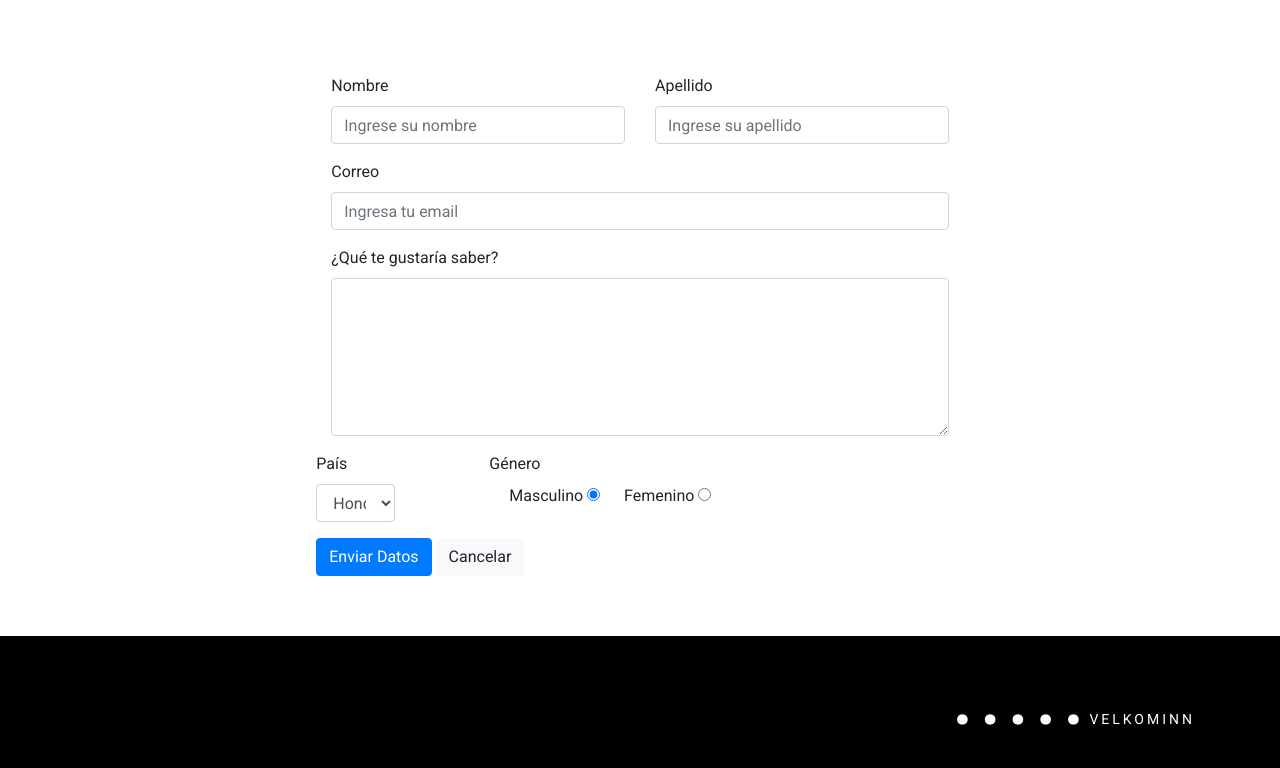
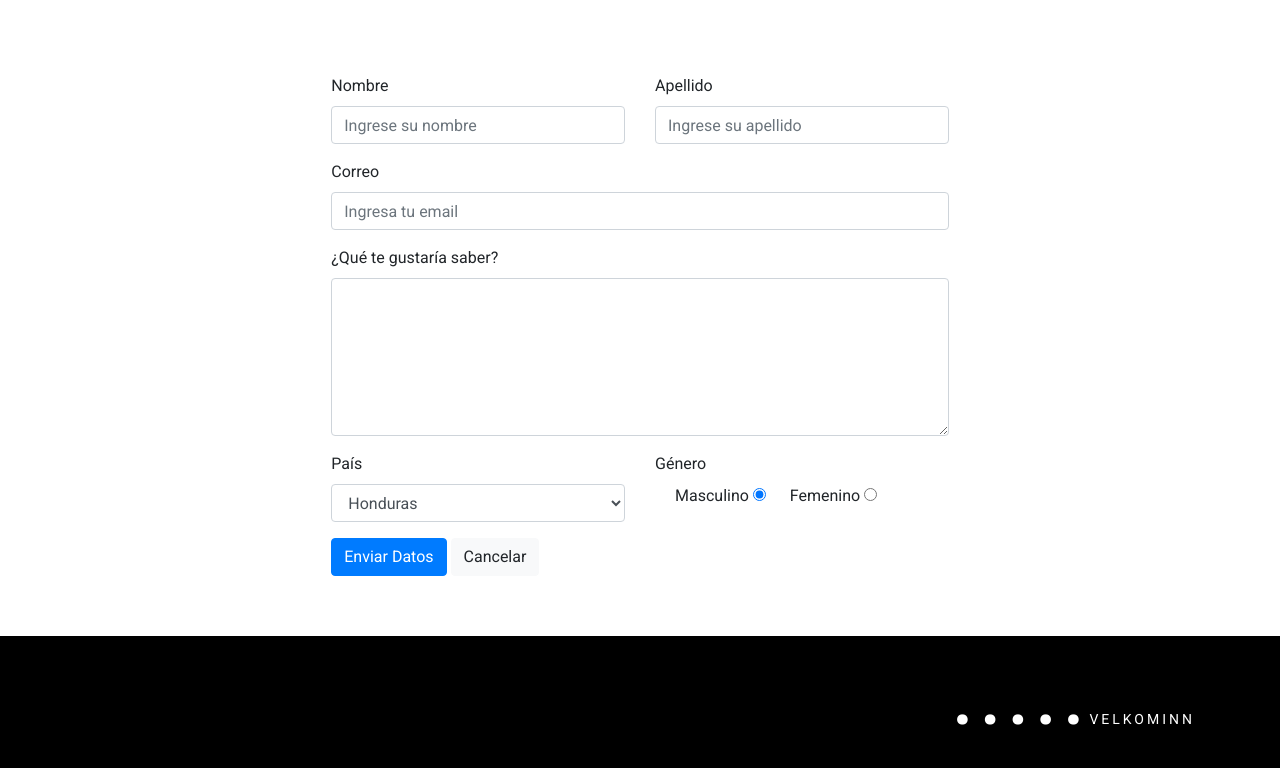
Before and after one commit to Isabellamarieg342/velkomin, a plain HTML site: page contacto.html in a window 1280 px wide. Shown: the part 442-1210 px from the top of the page. Drawn offline with nearby package versions, Linux system fonts and the light colour scheme.

Commit message:
Add files via upload

```diff
--- a/contacto.html
+++ b/contacto.html
@@ -81,9 +81,9 @@
 		    </div>
 
 			<div class="row">
-				<div class="form-group">
+				<div class="form-group col-md-6 col-sm-6 col-xs-12">
 				<label>País</label>
-					<select name="país" id="país" class="form-control col-md-6 col-sm-6 col-xs-12" placeholder="Ingrese su país" >
+					<select name="país" id="país" class="form-control " placeholder="Ingrese su país" >
 						<option value="HND">Honduras</option>
 						<option value="GTM">Guatemala</option>
 						<option value="SLV">El Salvador</option>
@@ -115,7 +115,7 @@
 				</label>
 				</div>
 			</div>
-			<div class="for-control">
+			<div class="for-control col-md-6 col-sm-6 col-xs-12">
 			<button type="submit" class="btn btn-primary">Enviar Datos</button>
 			<button type="reset" class="btn btn-light">Cancelar</button>
 			</div>
```
Also changed, not shown: index.html (+5 -1 lines).
